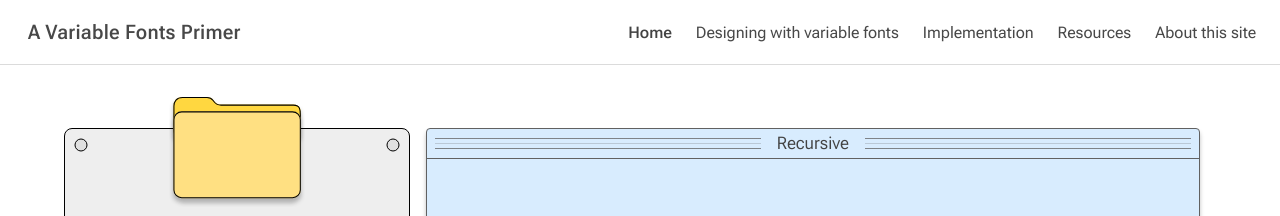
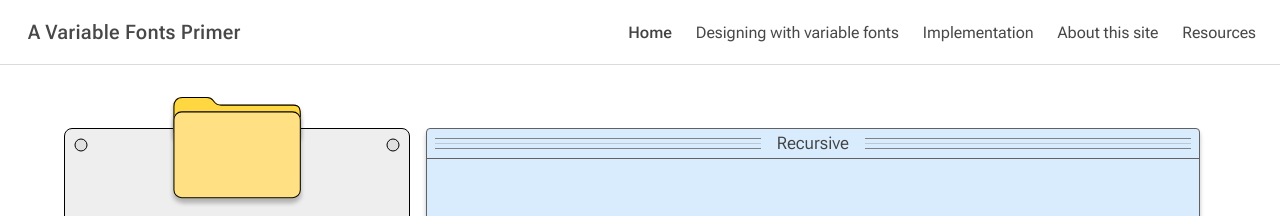
Before and after one commit to jpamental/variable-fonts, a Jekyll site: the page built from index.html, in a window 1280 px wide. Shown: the top 216 px of the page. Built offline with Jekyll 4.4.1, drawn with Linux system fonts in a browser that asks for light colours; a style sheet for code colours, icons or effects is not loaded.

Commit message:
navigation.json Reorder Resources to last

```diff
--- a/_data/navigation.json
+++ b/_data/navigation.json
@@ -2,6 +2,6 @@
   { "path": "/", "label": "Home" },
   { "path": "/about-variable-fonts/", "label": "Designing with variable fonts" },
   { "path": "/implementing-variable-fonts/", "label": "Implementation" },
-  { "path": "/variable-font-resources/", "label": "Resources" },
-  { "path": "/about-this-site/", "label": "About this site" }
+  { "path": "/about-this-site/", "label": "About this site" },
+    { "path": "/variable-font-resources/", "label": "Resources" }
 ]
```
